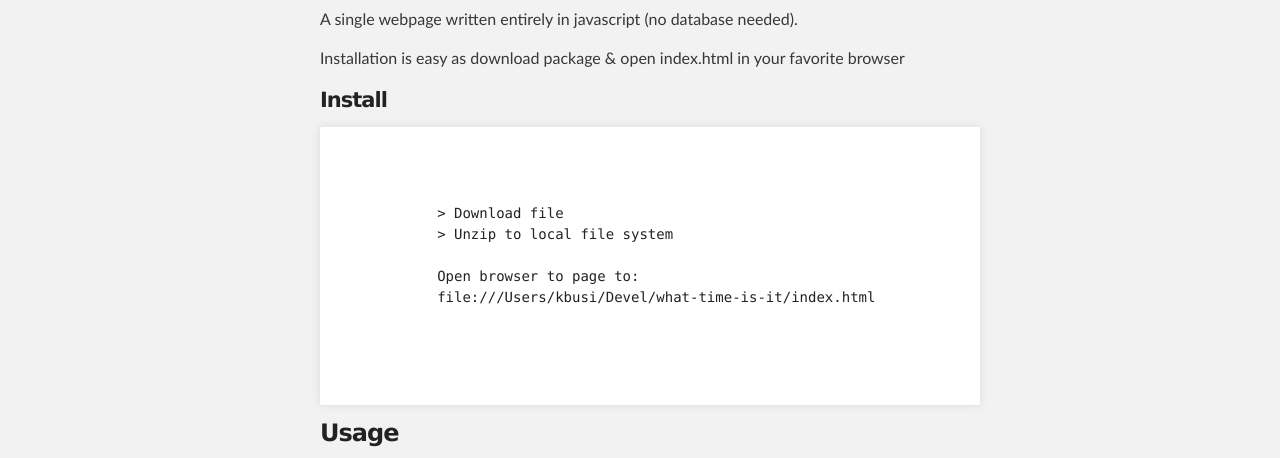
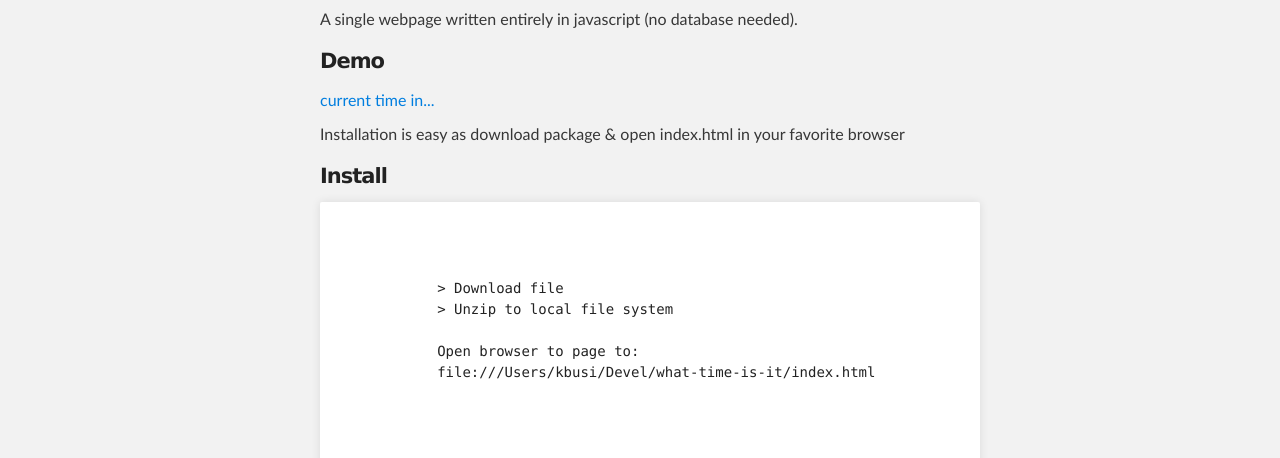
Before and after one commit to stephenjudge/what-time-is-it, a plain HTML site: page index.html in a window 1280 px wide. Shown: the part 299-757 px from the top of the page. Drawn offline with Linux system fonts and the light colour scheme.

Commit message:
add link to demo page time.staticloud.com which should host it for free

```diff
--- a/index.html
+++ b/index.html
@@ -36,6 +36,8 @@
         database needed).
         </p>
 
+        <h4>Demo</h4>
+        <a href="http://time.staticloud.com" target="_new">current time in...</a>
         <p>Installation is easy as download package & open index.html in
         your favorite browser</p>
         <h4>Install</h4>
```
